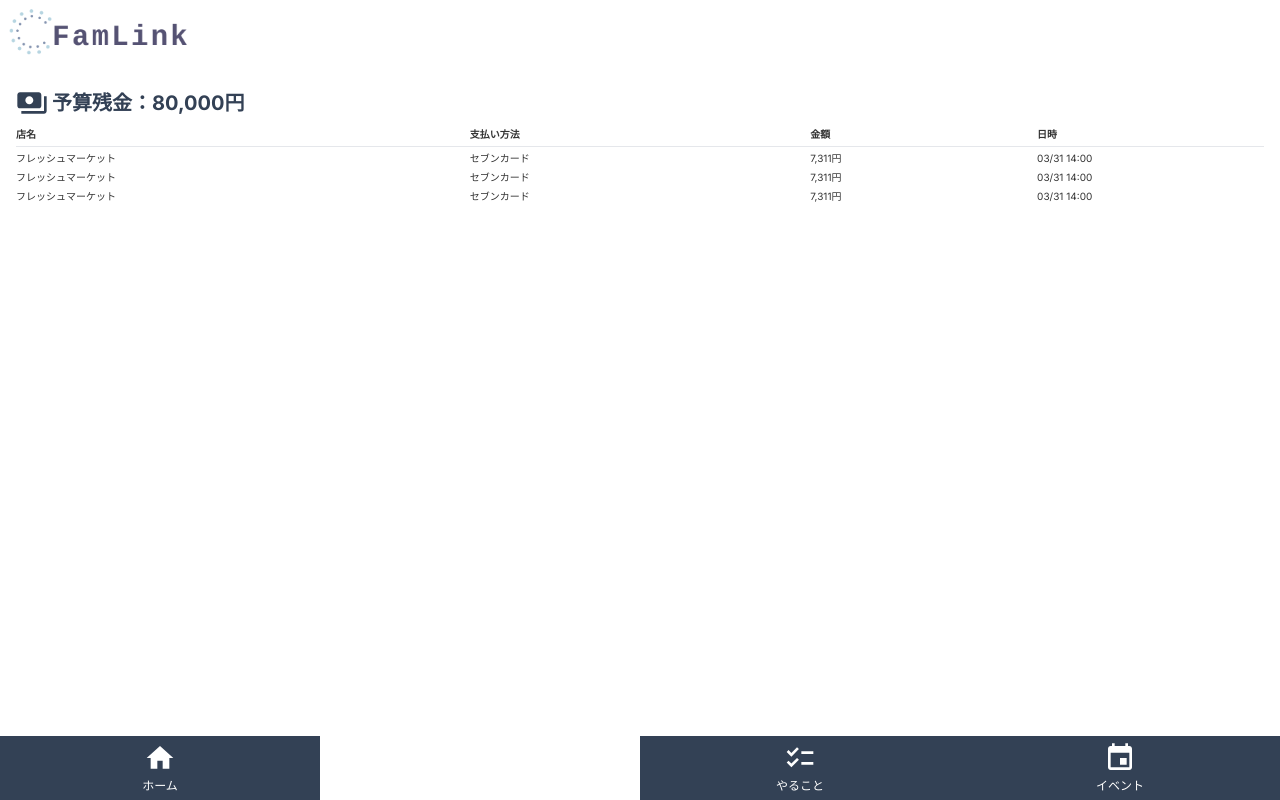
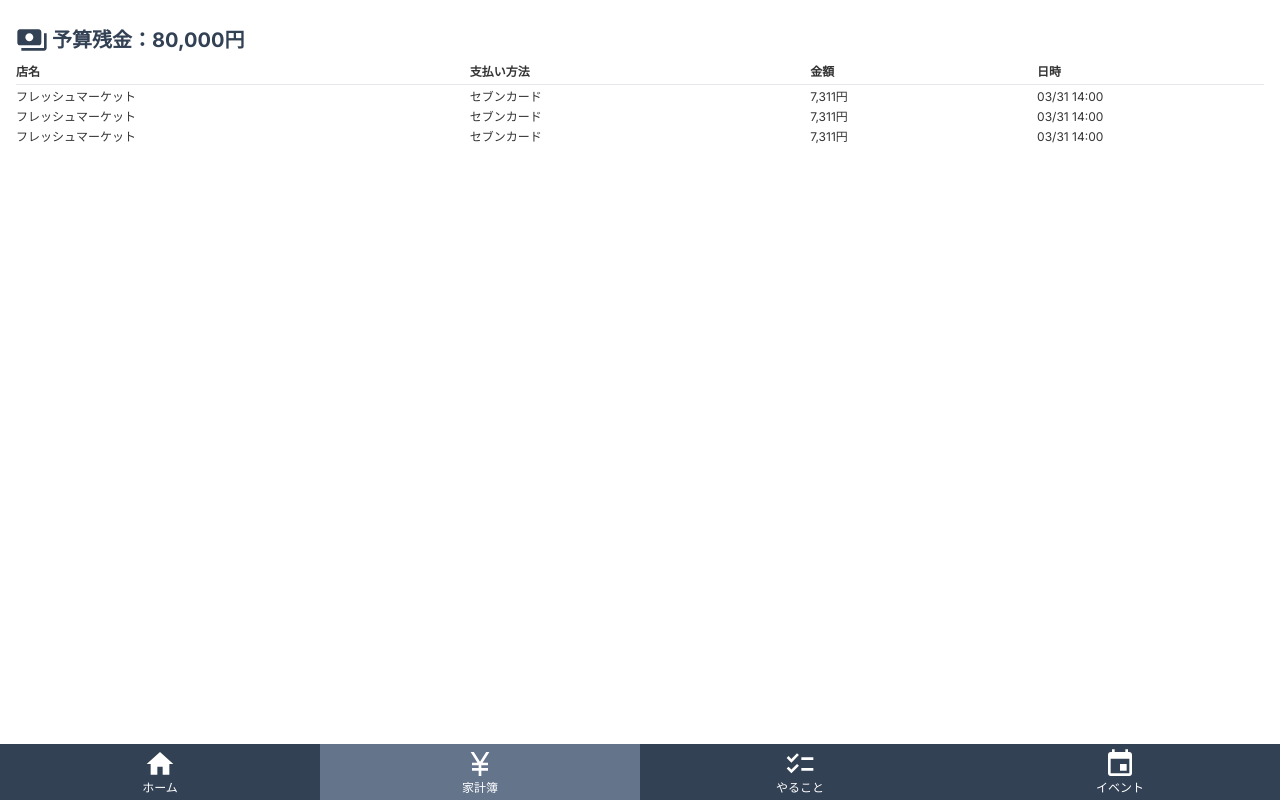
Before and after one commit to yuichi04/famlink, a Next.js app: page /household-account in a window 1280 px wide. Built offline with nearby package versions, Linux system fonts and the light colour scheme.

Commit message:
ナビゲーションの背景色が真っ白になるバグを修正

```diff
--- a/app/household-account/page.tsx
+++ b/app/household-account/page.tsx
@@ -15,14 +15,14 @@ export default function Page() {
           />
           <span>予算残金：80,000円</span>
         </h2>
-        <div className="grid grid-cols-11 gap-y-1 text-[10px]">
+        <div className="grid grid-cols-11 gap-y-1 text-xs">
           <div className="col-span-4 font-bold">店名</div>
           <div className="col-span-3 font-bold">支払い方法</div>
           <div className="col-span-2 font-bold">金額</div>
           <div className="col-span-2 font-bold">日時</div>
         </div>
         <hr className="my-1 bg-slate-700" />
-        <div className="grid grid-cols-11 gap-y-1 text-[10px]">
+        <div className="grid grid-cols-11 gap-y-1 text-xs">
           <div className="col-span-4">フレッシュマーケット</div>
           <div className="col-span-3">セブンカード</div>
           <div className="col-span-2">7,311円</div>
--- a/app/layout.tsx
+++ b/app/layout.tsx
@@ -19,7 +19,6 @@ export default function RootLayout({
   return (
     <html lang="ja">
       <body className={inter.className}>
-        <Header />
         <main className="pt-2 pb-20">{children}</main>
         <footer className="fixed bottom-0 left-0 w-full">
           <Navigation />
--- a/components/navigation.tsx
+++ b/components/navigation.tsx
@@ -16,18 +16,19 @@ export default function Navigation() {
   const list = getNavigationList(pathname);
 
   return (
-    <nav className="w-full h-[64px]">
-      <ul className="flex h-full items-center">
+    <nav>
+      <ul className="grid grid-cols-4 bg-slate-700">
         {list.map((item) => (
           <li
             key={item.text}
-            className={`w-1/4 h-full bg-slate-${
-              item.href === pathname ? 500 : 700
-            }`}
+            className="py-1"
+            style={{
+              backgroundColor: item.href === pathname ? "#64748b" : "#334155",
+            }}
           >
             <Link
               href={item.href}
-              className="h-full flex flex-col justify-center items-center space-y-1"
+              className="flex flex-col justify-center items-center"
             >
               <Image
                 src={item.iconPath}
```
